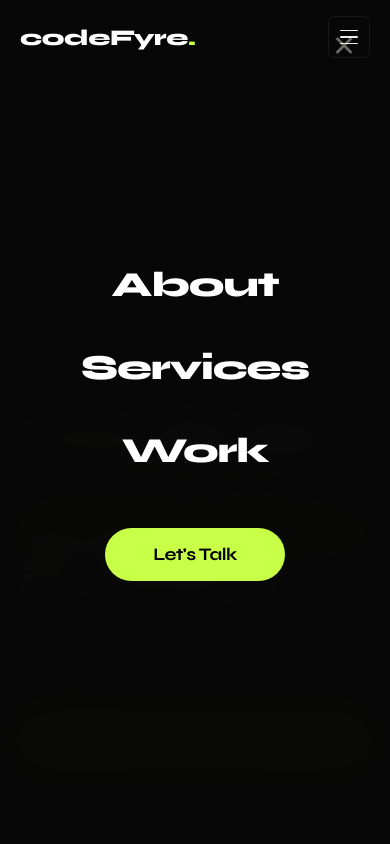
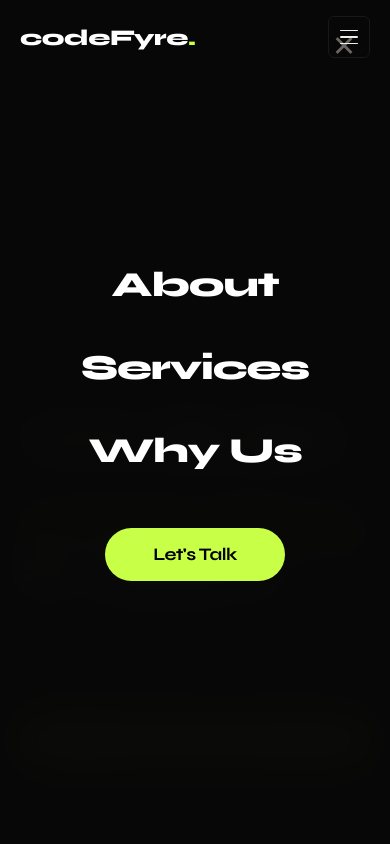
Before and after one commit to harshdevlogs/codefyre, a plain HTML site: page index.html in a window 390 px wide. Both pictures are taken after a click on the button "Open menu". Shown: the top 844 px of the page. Drawn offline with Linux system fonts and the light colour scheme.

Commit message:
Update index.html

```diff
--- a/index.html
+++ b/index.html
@@ -836,8 +836,8 @@
   <button class="menu-close" id="menuClose" aria-label="Close menu">✕</button>
   <a href="#about" class="mobile-nav-link">About</a>
   <a href="#services" class="mobile-nav-link">Services</a>
+  <a href="#why" class="mobile-nav-link">Why Us</a>
   <!-- <a href="#work" class="mobile-nav-link">Work</a> -->
-  <a href="#work" class="mobile-nav-link">Work</a>
   <a href="#contact" class="mobile-cta mobile-nav-link">Let's Talk</a>
 </div>
 
@@ -848,6 +848,7 @@
     <li><a href="#about">About</a></li>
     <li><a href="#services">Services</a></li>
     <li><a href="#why">Why Us</a></li>
+    <!-- <li><a href="#work">Work</a></li> -->
   </ul>
   <a href="#contact" class="nav-cta">Let's Talk</a>
   <button class="nav-hamburger" id="hamburgerBtn" aria-label="Open menu">
```
